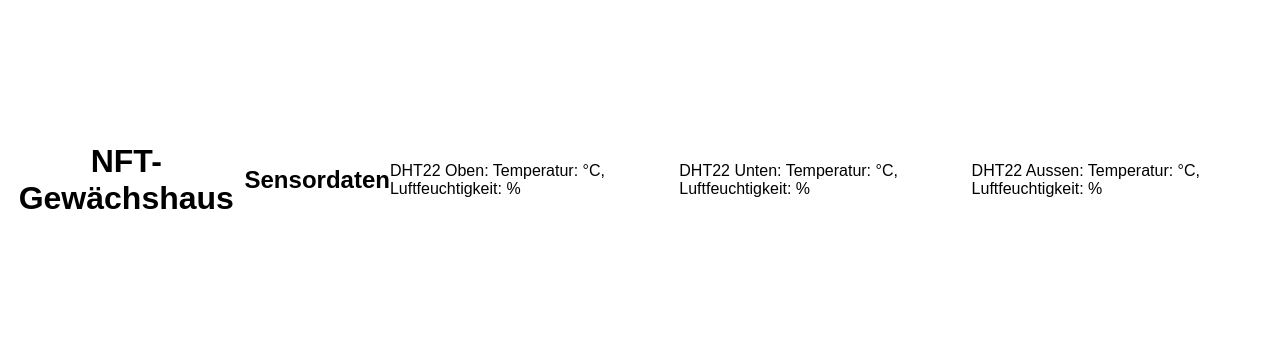
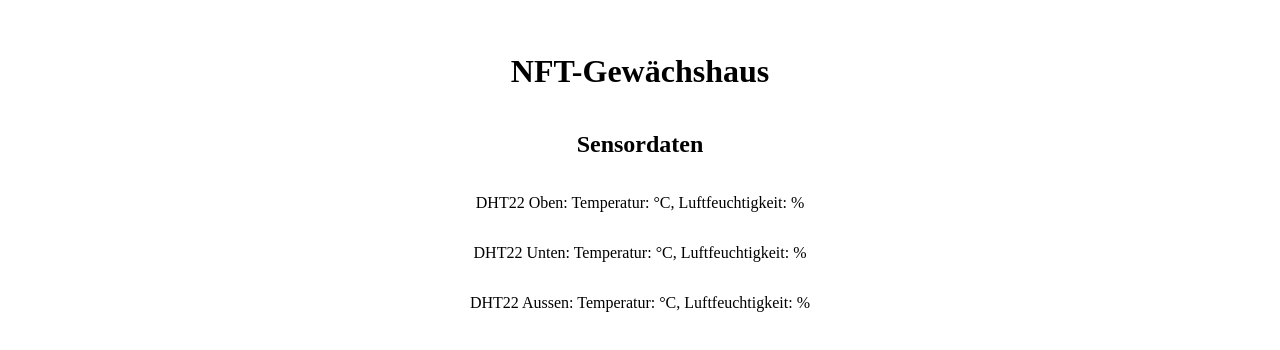
Before and after one commit to Lauy2k/NFT-Schrank, a plain HTML site: page web/index.html in a window 1280 px wide. Shown: the part 228-578 px from the top of the page. Drawn offline with Linux system fonts and the light colour scheme; files that its build step writes are made by us from their sources; a script that the page names is missing.

Commit message:
Update style.css

```diff
--- a/web/style.css
+++ b/web/style.css
@@ -1,11 +1,11 @@
 body {
-  font-family: sans-serif;
   display: flex;
-  justify-content: center; /* Zentriert horizontal */
-  align-items: center; /* Zentriert vertikal */
-  min-height: 100vh; /* Stellt sicher, dass der Body die gesamte Bildschirmhöhe einnimmt */
+  flex-direction: column;
+  justify-content: center;
+  align-items: center;
+  min-height: 100vh;
 }
 
 h1 {
-  text-align: center;
+  text-align: center; /* Zentriert den Text in der H1-Überschrift */
 }
```
